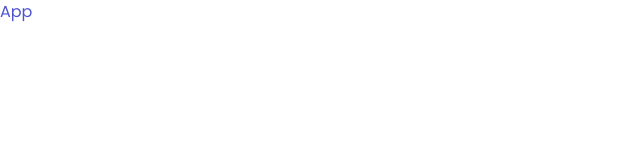
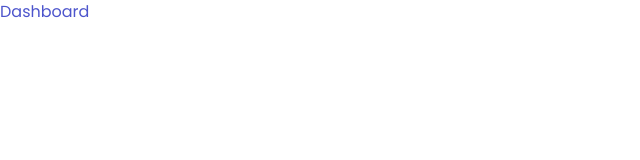
Before and after one commit to matthew110703/Real-Estate-listing-app, a React (Vite) app: page /dashboard in a window 1280 px wide. Shown: the top 160 px of the page, without its empty margins (0-640 px from the left). Built offline with nearby package versions, Linux system fonts and the light colour scheme.

Commit message:
Initialized Pages and React Router

```diff
--- a/src/App.jsx
+++ b/src/App.jsx
@@ -1,7 +1,20 @@
-import React from "react";
+import { BrowserRouter as Router, Route, Routes } from "react-router-dom";
+
+// Pages
+import { SignUp, Login, Dashboard, PropertyDetail, NotFound } from "./pages";
 
 const App = () => {
-  return <div>App</div>;
+  return (
+    <Router>
+      <Routes>
+        <Route path="/" element={<Login />} />
+        <Route path="/signup" element={<SignUp />} />
+        <Route path="/dashboard" element={<Dashboard />} />
+        <Route path="/property/:id" element={<PropertyDetail />} />
+        <Route path="*" element={<NotFound />} />
+      </Routes>
+    </Router>
+  );
 };
 
 export default App;
--- /dev/null
+++ b/src/pages/Dashboard.jsx
@@ -0,0 +1,5 @@
+const Dashboard = () => {
+  return <div>Dashboard</div>;
+};
+
+export default Dashboard;
--- /dev/null
+++ b/src/pages/Login.jsx
@@ -0,0 +1,5 @@
+const Login = () => {
+  return <div>Login</div>;
+};
+
+export default Login;
--- /dev/null
+++ b/src/pages/NotFound.jsx
@@ -0,0 +1,5 @@
+const NotFound = () => {
+  return <div>NotFound</div>;
+};
+
+export default NotFound;
--- /dev/null
+++ b/src/pages/PropertyDetail.jsx
@@ -0,0 +1,5 @@
+const PropertyDetail = () => {
+  return <div>PropertyDetail</div>;
+};
+
+export default PropertyDetail;
--- /dev/null
+++ b/src/pages/SignUp.jsx
@@ -0,0 +1,5 @@
+const SignUp = () => {
+  return <div>SignUp</div>;
+};
+
+export default SignUp;
--- /dev/null
+++ b/src/pages/index.js
@@ -0,0 +1,8 @@
+// Pages
+import SignUp from "./SignUp";
+import Login from "./Login";
+import Dashboard from "./Dashboard";
+import PropertyDetail from "./PropertyDetail";
+import NotFound from "./NotFound";
+
+export { SignUp, Login, Dashboard, PropertyDetail, NotFound };
```
